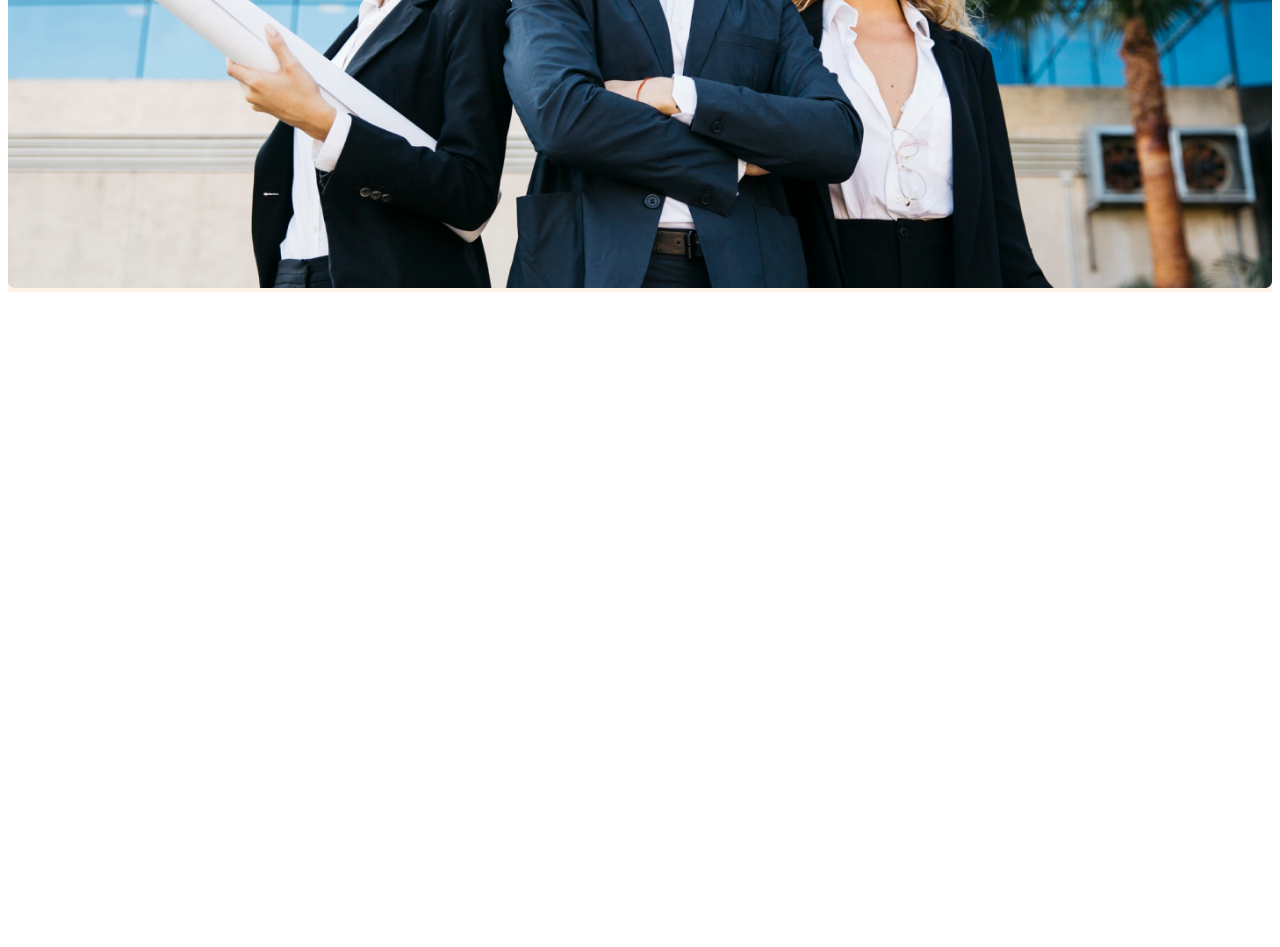
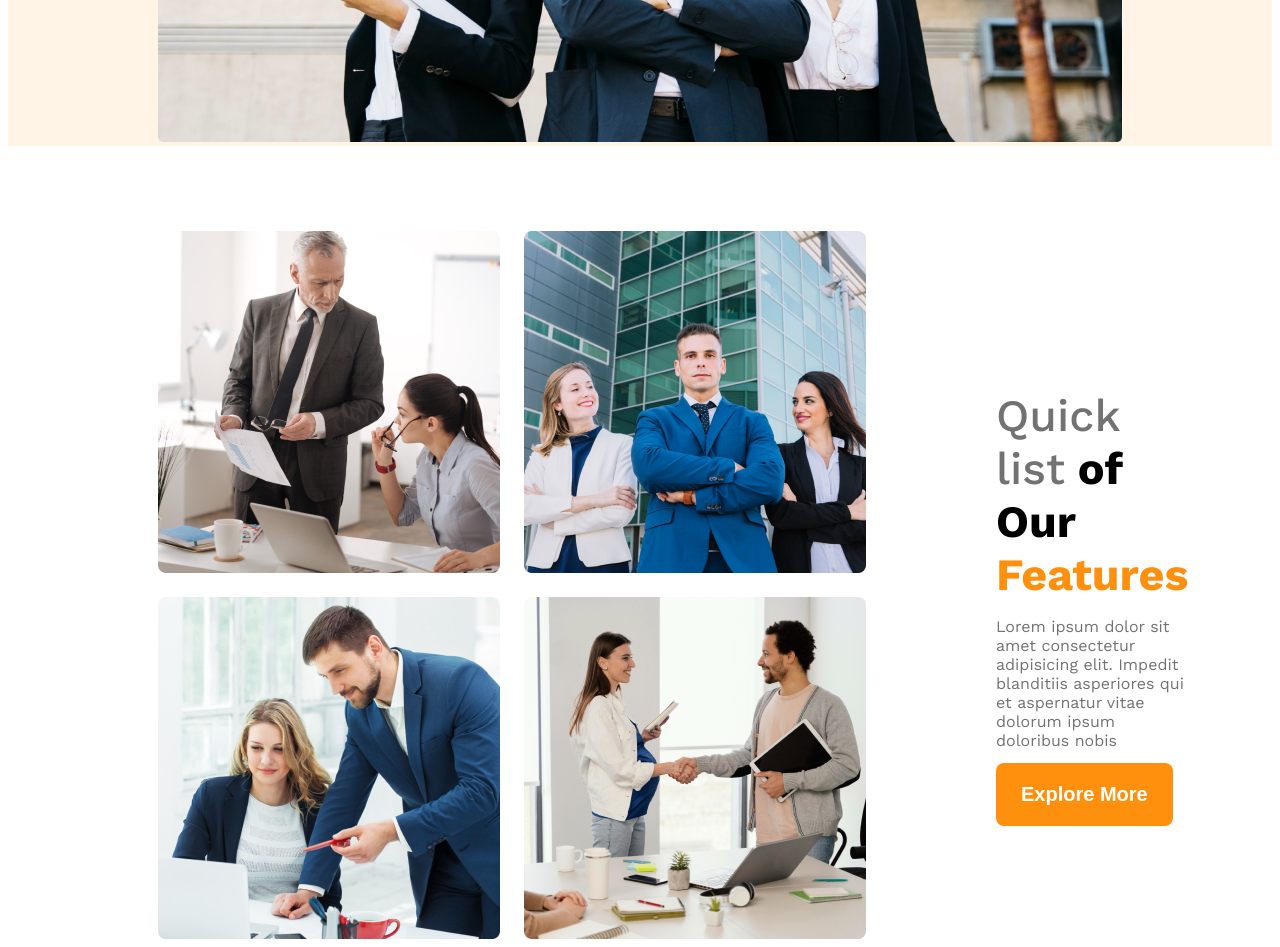
Before and after one commit to mustakimbillah369/g3-architects-website, a plain HTML site: page index.html in a window 1280 px wide. Shown: the part 906-1853 px from the top of the page. Before the commit the page ends 1206 px from the top, so only its background shows below. Drawn offline with nearby package versions, Linux system fonts and the light colour scheme.

Commit message:
added a new teams section

```diff
--- a/index.html
+++ b/index.html
@@ -1,5 +1,6 @@
 <!DOCTYPE html>
 <html lang="en">
+
 <head>
   <meta charset="UTF-8">
   <meta name="viewport" content="width=device-width, initial-scale=1.0">
@@ -8,12 +9,13 @@
   <link rel="stylesheet" href="styles/architects.css">
 
 </head>
+
 <body class="work-sans-font">
 
   <header class="bg-light">
     <nav class="navbar display-flex">
       <h3 class="brand">G3 Architects</h3>
-    <ul class="nav-links display-flex" >
+      <ul class="nav-links display-flex">
         <!-- li.nav-item*4>a.nav-link -->
         <li class="nav-item"><a href="" class="nav-link text-gray">Home</a></li>
         <li class="nav-item"><a href="" class="nav-link text-gray">About</a></li>
@@ -25,7 +27,9 @@
       <div class="banner-content">
         <h1 class="banner-title">Brand New <br>
           Group of Architects</h1>
-          <p class="banner-description text-light-gray">There are many variations of passages of Lorem Ipsum available, but the majority have suffered alteration in some form, by injected humour, or randomised words which don't look even</p>
+        <p class="banner-description text-light-gray">There are many variations of passages of Lorem Ipsum available,
+          but the majority have suffered alteration in some form, by injected humour, or randomised words which don't
+          look even</p>
         <button class="btn-primary">Explore More</button>
       </div>
       <img class="banner-image" src="images/banner.png" alt="">
@@ -34,6 +38,27 @@
 
   <main>
 
+    <section class="teams display-flex">
+      <div class="team-img-container">
+        <img src="images/team1.png" alt="two architect discussing about design">
+        <img src="images/team2.png" alt="two architect discussing about design">
+        <img src="images/team3.png" alt="two architect discussing about design">
+        <img src="images/team4.png" alt="two architect discussing about design">
+
+      </div>
+      <div class="our-features">
+        <h3 class="feature-title">
+          <span id="quick-list" class="text-light-gray">Quick list</span>
+          <span id="of-our"> of
+            Our</span><br>
+          <span id="features"> Features</span>
+        </h3>
+        <p class="text-light-gray feature-description">Lorem ipsum dolor sit amet consectetur adipisicing elit. Impedit
+          blanditiis asperiores qui et aspernatur vitae dolorum ipsum doloribus nobis</p>
+        <button class="btn-primary">Explore More</button>
+      </div>
+    </section>
+
   </main>
 
   <footer>
@@ -41,4 +66,5 @@
   </footer>
 
 </body>
+
 </html>
--- a/styles/architects.css
+++ b/styles/architects.css
@@ -8,8 +8,13 @@
   font-style: normal;
 }
 
+header, main , footer{
+  padding-left: 150px;
+  padding-right: 150px;
+}
 
 /* shared styles */
+
   .display-flex{
     display: flex;
   }
@@ -35,6 +40,9 @@
     font-weight: 600;
     border-radius: 8px;
     border: none;
+  }
+  main > section{
+    margin-top: 130px;
   }
 
 /* header styles */
@@ -89,3 +97,64 @@
 .banner-image{
   width: 100%;
 }
+
+/* main related style start */
+main{
+  max-width: 1440px;
+  margin: 0 auto;
+  /* margin: 0 auto = এটা দিলে সেন্টারে থাকে */
+}
+
+/* teams & team img & features related stlye */
+.teams{
+  align-items: center;
+  margin-top: 85px;
+}
+.team-img-container{
+  display: grid;
+  grid-template-columns: repeat(2, 1fr);
+  gap: 24px;
+}
+.our-features{
+  margin-left: 130px;
+  max-width: 530px;
+}
+.feature-title{
+  font-size: 2.8rem;
+  font-weight: 700;
+  margin-bottom: 7%;
+}
+.feature-description{
+  margin-bottom: 7%;
+}
+#quick-list{
+  font-weight: 500;
+}
+
+#of-our{
+
+}
+
+#features{
+  color: #ff900e;
+}
+
+/* responsive media query */
+@media  screen and (max-width: 576px) {
+    .navbar, .nav-link, .teams {
+      flex-direction: column;
+    }
+    .team-img-container{
+      grid-template-columns: repeat(1, 1fr);
+    }
+    .our-features{
+      margin-left: 20px;
+    }
+}
+
+/* Medium size device */
+@media  screen and (min-width: 576px) and (max-width: 992px) {
+  .teams{
+    flex-direction: column;
+  }
+}
```
Lines whose indentation alone changed are shown as unchanged.
